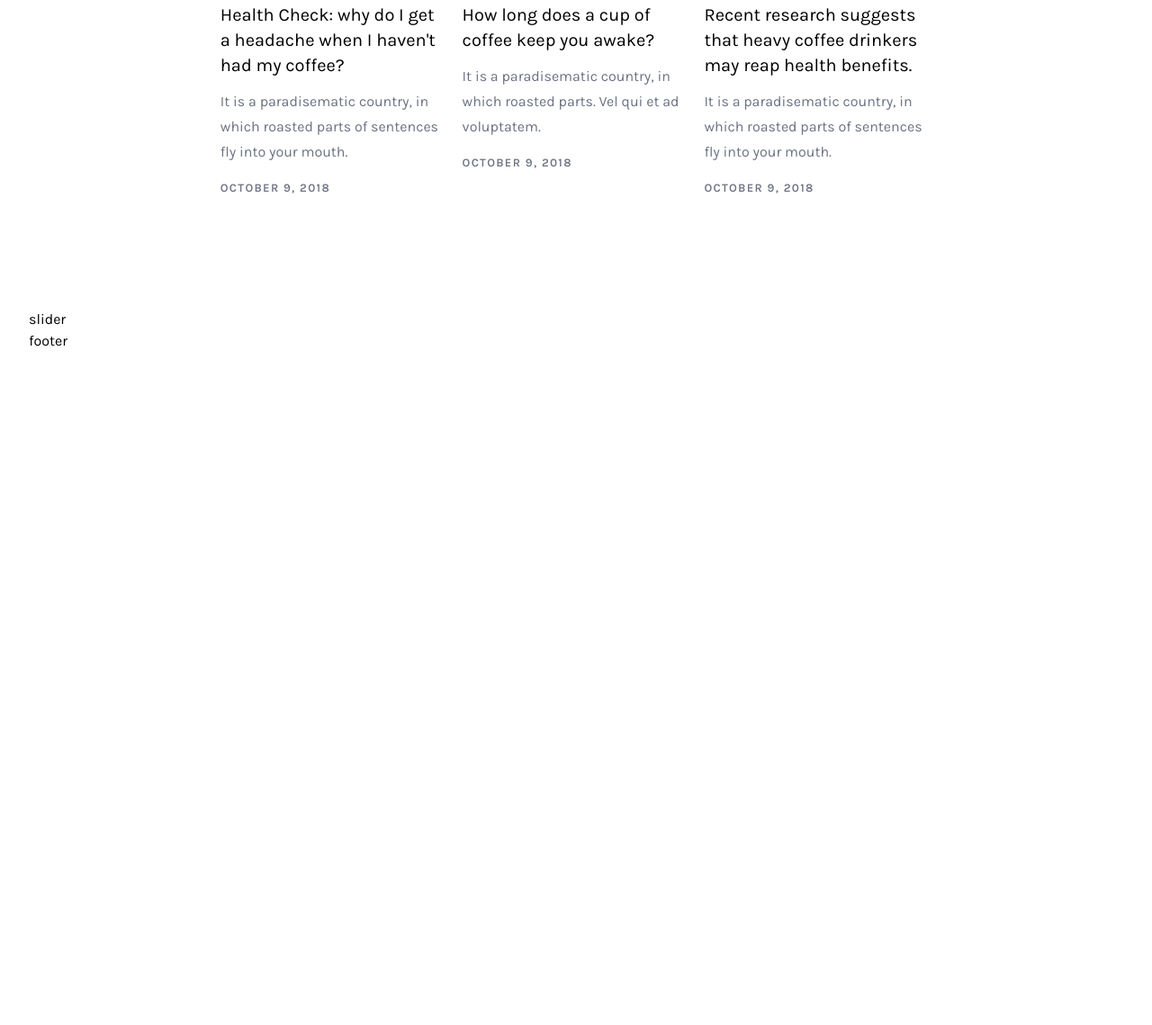
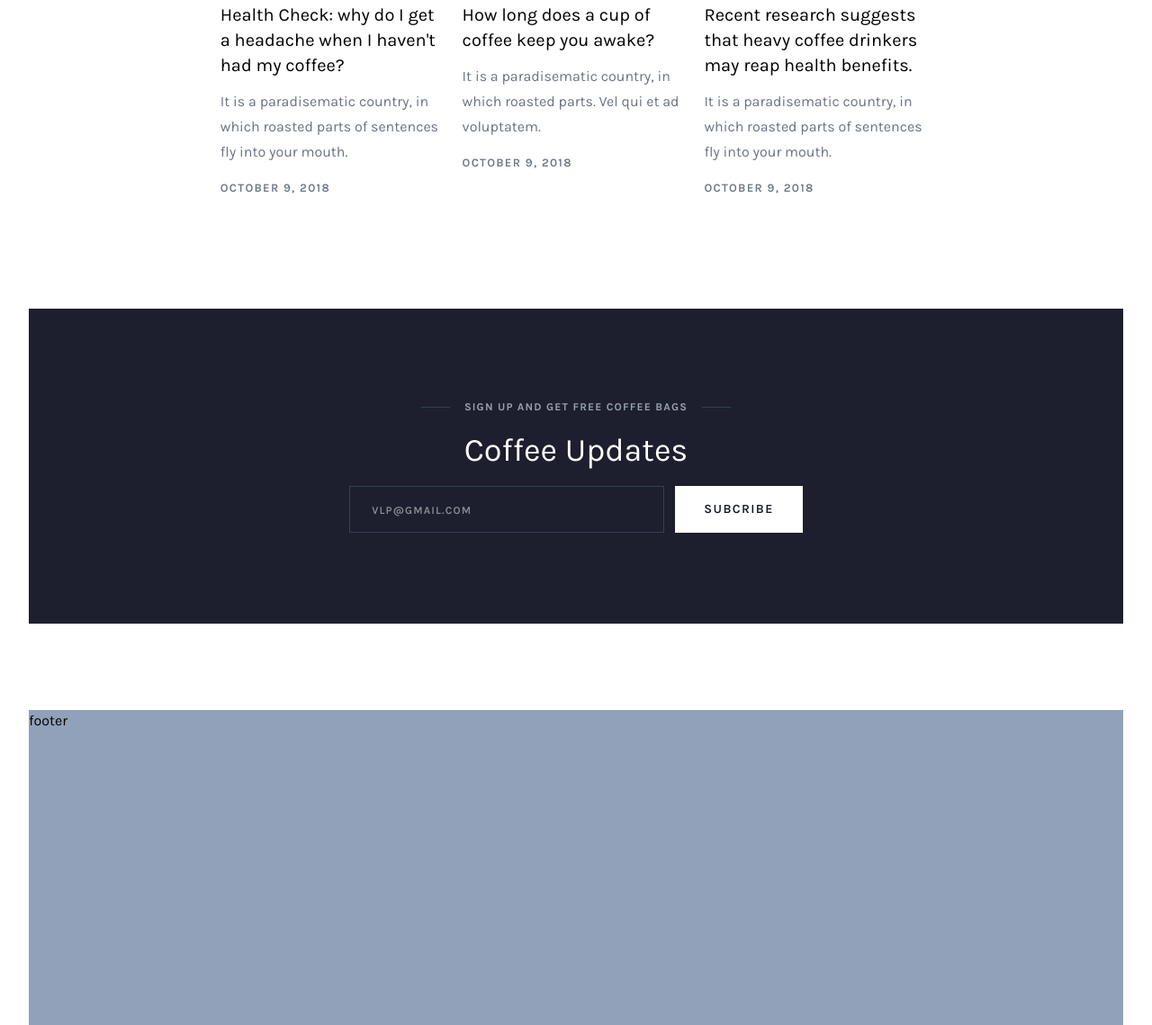
Before and after one commit to vietlp1000/tailwindcss-coffee-style, a website: page src/index.html in a window 1280 px wide. Shown: the part 5223-6362 px from the top of the page at 90% size. Before the commit the page ends 5614 px from the top, so only its background shows below. Drawn offline with nearby package versions, Linux system fonts and the light colour scheme; files that its build step writes are made by us from their sources; files whose address does not match are found by name; a web font is replaced by a local one.

Commit message:
feat: add subcribe

```diff
--- a/src/index.html
+++ b/src/index.html
@@ -545,12 +545,36 @@
           </div>
         </div> <!--End lifestyle-stories-->
 
-        <div class="subcribe">
-          slider
+        <div class="subcribe h-[350px] bg-[#1d1f2e] flex flex-col justify-center items-center mb-24">
+          <div class="flex justify-center items-center mb-5">
+            <div class="w-8 h-px bg-gray-700"></div>
+
+            <div class="uppercase mx-4 tracking-widest text-gray-400 font-bold text-xs text-center">
+              Sign up and get free coffee bags
+            </div>
+
+            <div class="w-8 h-px bg-gray-700"></div>
+          </div>
+
+          <div class="text-4xl text-white mb-5">
+            Coffee Updates
+          </div>
+
+          <div class="vlp-form">
+            <div class="flex flex-col md:flex-row justify-center items-center gap-3">
+              <div class="vlp-form-item text-center">
+                <input type="email" name="" id="" placeholder="vlp@gmail.com" class="px-6 py-[15px] w-[350px] max-w-[80%] sm:max-w-full bg-inherit border-[1px] border-gray-700 outline-none text-white leading-5 placeholder:text-xs placeholder:font-semibold placeholder:uppercase placeholder:tracking-widest hover:border-gray-300 duration-500 focus:border-gray-300">
+              </div>
+
+              <div class="vlp-form-item">
+                <button type="submit" class="vlp-button bg-white text-gray-900 w-max">Subcribe</button>
+              </div>
+            </div>
+          </div>
         </div> <!--End coffee-magazines-->
       </main>
 
-      <footer>
+      <footer class="h-[350px] bg-slate-400">
         footer
       </footer>
     </div> <!-- End content-wrapper -->
```
